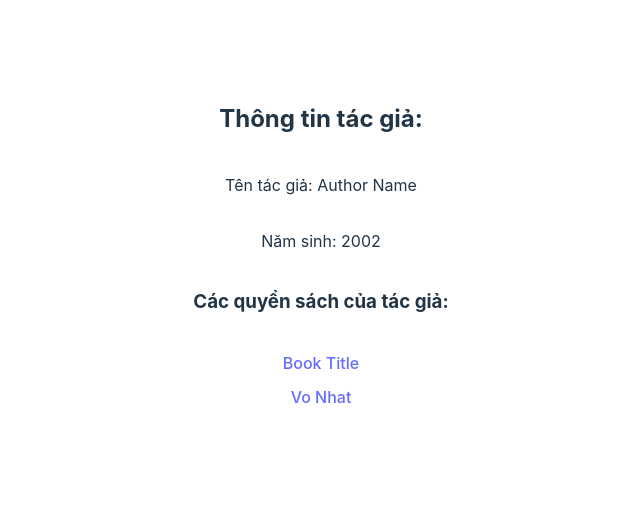
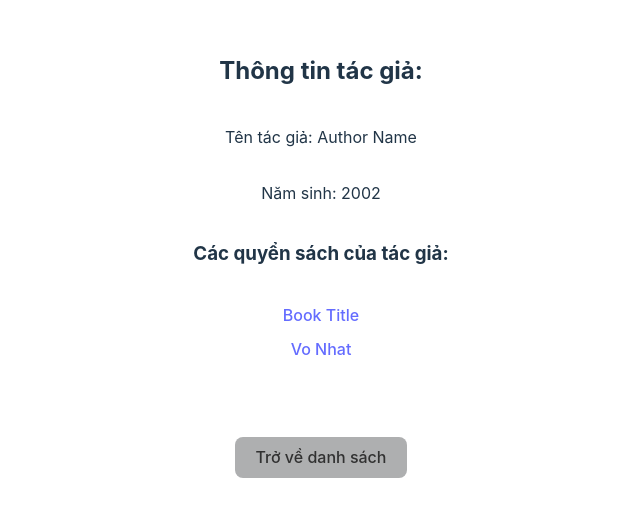
Before and after one commit to KinhThanhLe/GraphQL, a React (Vite) app in the folder App/: page /author/1 in a window 1280 px wide. Shown: the part 142-658 px from the top of the page, without its empty margins (409-1049 px from the left). Built offline with nearby package versions, Linux system fonts and the light colour scheme.

Commit message:
update return button

```diff
--- a/App/src/App.css
+++ b/App/src/App.css
@@ -2,8 +2,8 @@
 .App {
   text-align: center;
   font-family: Arial, sans-serif;
-  margin-top: 50px;
   width: 1460px;
+  height: 100%;
 }
 
 input {
--- a/App/src/App.jsx
+++ b/App/src/App.jsx
@@ -4,7 +4,7 @@ import BookListPage from "./page/Book/BookListPage";
 import BookDetail from "./page/Book/BookDetail";
 import AuthorDetail from "./page/Author/AuthorDetail";
 import "./App.css"
-
+import { Link } from 'react-router-dom';
 function App() {
 
   return (
--- a/App/src/page/Author/AuthorDetail.jsx
+++ b/App/src/page/Author/AuthorDetail.jsx
@@ -31,7 +31,13 @@ const AuthorDetail = () => {
           </Link>
         ))}
       </ul>
+      <Link to="/book" >
+        <button type="button" style={{ marginTop: 50 }}>
+          Trở về danh sách
+        </button>
+      </Link>
     </div>
+
   );
 };
 
--- a/App/src/page/Book/BookDetail.jsx
+++ b/App/src/page/Book/BookDetail.jsx
@@ -17,6 +17,11 @@ const BookDetail = () => {
       <p>Thể loại: {book.genre}</p>
       <p>Năm xuất bản: {book.publicationYear}</p>
       <p>Tác giả: <Link to={`/author/${book.author.id}`}>{book.author.name}</Link></p>
+      <Link to="/book" >
+        <button type="button" style={{ marginTop: 50 }}>
+          Trở về danh sách
+        </button>
+      </Link>
     </div>
   );
 };
--- a/App/src/page/Book/BookListPage.jsx
+++ b/App/src/page/Book/BookListPage.jsx
@@ -226,6 +226,7 @@ const BookListPage = () => {
           </div>
         </div>
       )}
+
     </div>
   );
 };
```
